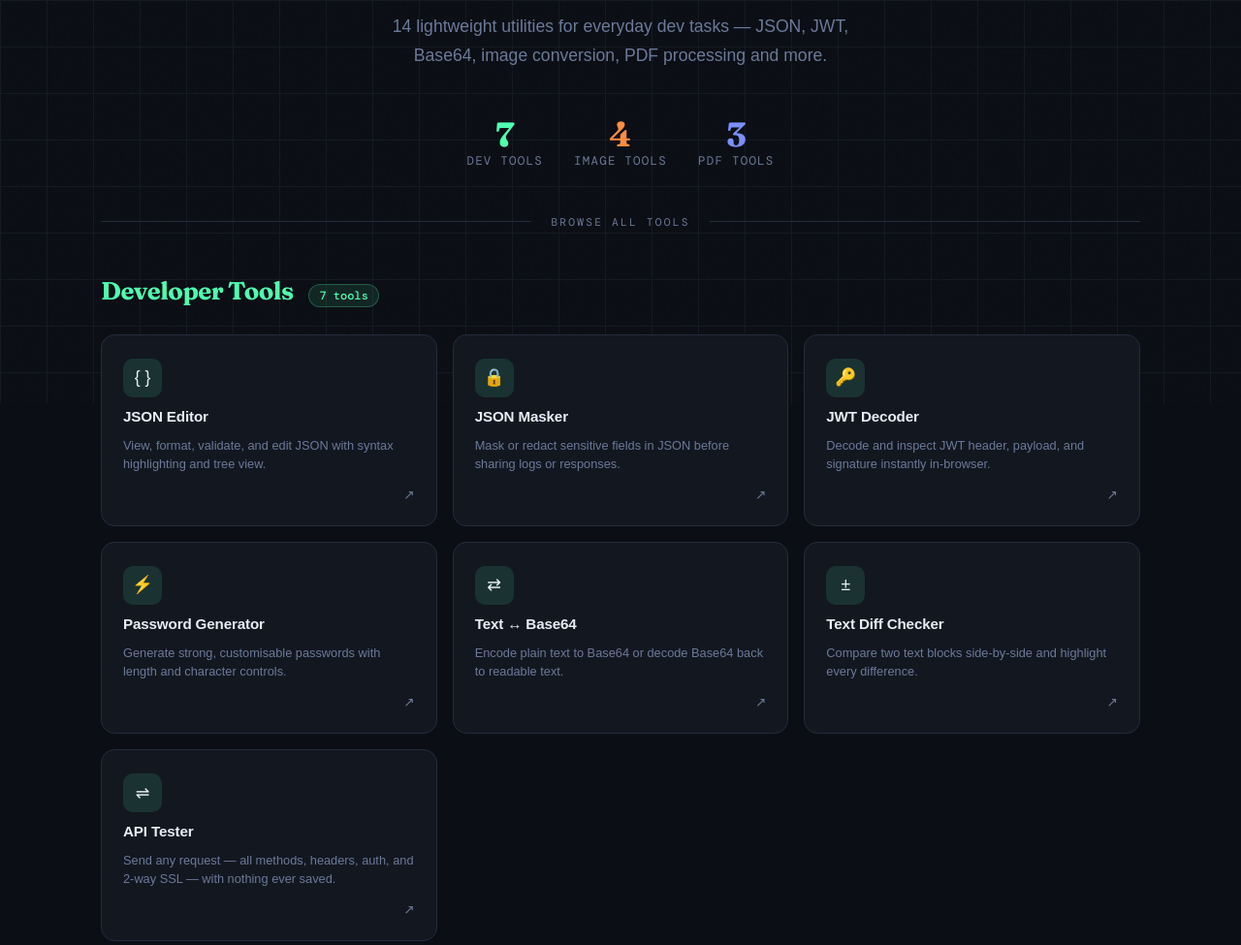
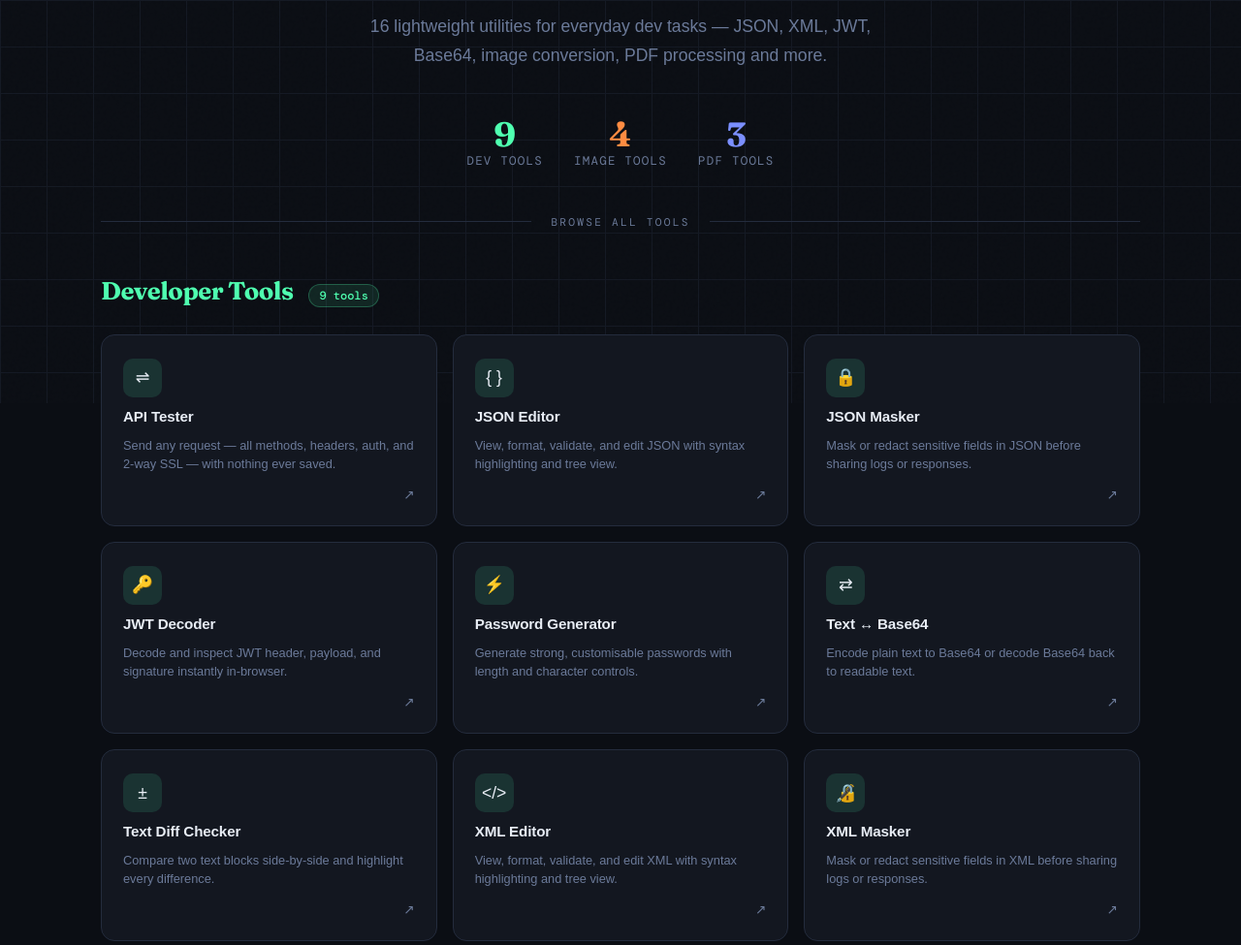
Before and after one commit to priyank017/QuickDev, a plain HTML site: page index.html in a window 1280 px wide. Shown: the part 384-1359 px from the top of the page at 97% size. Drawn offline with nearby package versions, Linux system fonts and the light colour scheme; a web font is replaced by a local one.

Commit message:
Update index.html

```diff
--- a/index.html
+++ b/index.html
@@ -385,9 +385,9 @@
 <section class="hero">
   <p class="hero-eyebrow">Free · No login · Works in browser</p>
   <h1>Tools built for<br><em>developers</em></h1>
-  <p class="hero-desc">14 lightweight utilities for everyday dev tasks — JSON, JWT, Base64, image conversion, PDF processing and more.</p>
+  <p class="hero-desc">16 lightweight utilities for everyday dev tasks — JSON, XML, JWT, Base64, image conversion, PDF processing and more.</p>
   <div class="stat-row">
-    <div class="stat"><span class="stat-num">7</span><span class="stat-label">Dev Tools</span></div>
+    <div class="stat"><span class="stat-num">9</span><span class="stat-label">Dev Tools</span></div>
     <div class="stat"><span class="stat-num">4</span><span class="stat-label">Image Tools</span></div>
     <div class="stat"><span class="stat-num">3</span><span class="stat-label">PDF Tools</span></div>
   </div>
@@ -402,9 +402,18 @@
   <section class="category cat-dev" id="dev">
     <div class="cat-header">
       <h2 class="cat-title">Developer Tools</h2>
-      <span class="cat-count">7 tools</span>
+      <span class="cat-count">9 tools</span>
     </div>
     <div class="cards">
+
+
+  <a class="card" href="API_testing.html" target="_blank" rel="noopener">
+        <div class="card-icon">⇌</div>
+        <div class="card-name">API Tester</div>
+        <div class="card-desc">Send any request — all methods, headers, auth, and 2-way SSL — with nothing ever saved.</div>
+        <div class="card-arrow">↗</div>
+      </a>
+
 
       <a class="card" href="json-editor.html" target="_blank" rel="noopener">
         <div class="card-icon">{ }</div>
@@ -448,10 +457,17 @@
         <div class="card-arrow">↗</div>
       </a>
 
-      <a class="card" href="API_testing.html" target="_blank" rel="noopener">
-        <div class="card-icon">⇌</div>
-        <div class="card-name">API Tester</div>
-        <div class="card-desc">Send any request — all methods, headers, auth, and 2-way SSL — with nothing ever saved.</div>
+      <a class="card" href="xml-editor.html" target="_blank" rel="noopener">
+        <div class="card-icon">&lt;/&gt;</div>
+        <div class="card-name">XML Editor</div>
+        <div class="card-desc">View, format, validate, and edit XML with syntax highlighting and tree view.</div>
+        <div class="card-arrow">↗</div>
+      </a>
+
+      <a class="card" href="xml-masker.html" target="_blank" rel="noopener">
+        <div class="card-icon">🔏</div>
+        <div class="card-name">XML Masker</div>
+        <div class="card-desc">Mask or redact sensitive fields in XML before sharing logs or responses.</div>
         <div class="card-arrow">↗</div>
       </a>
 
```
